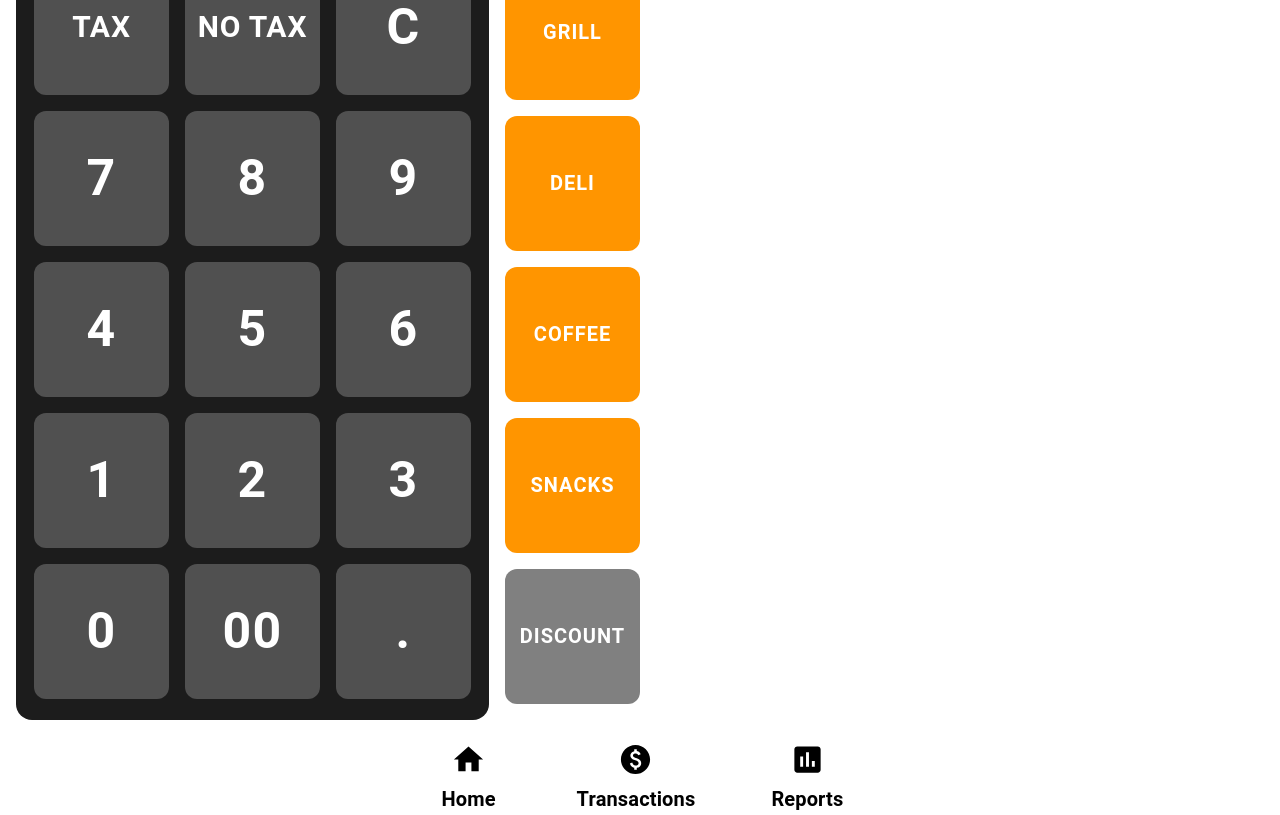
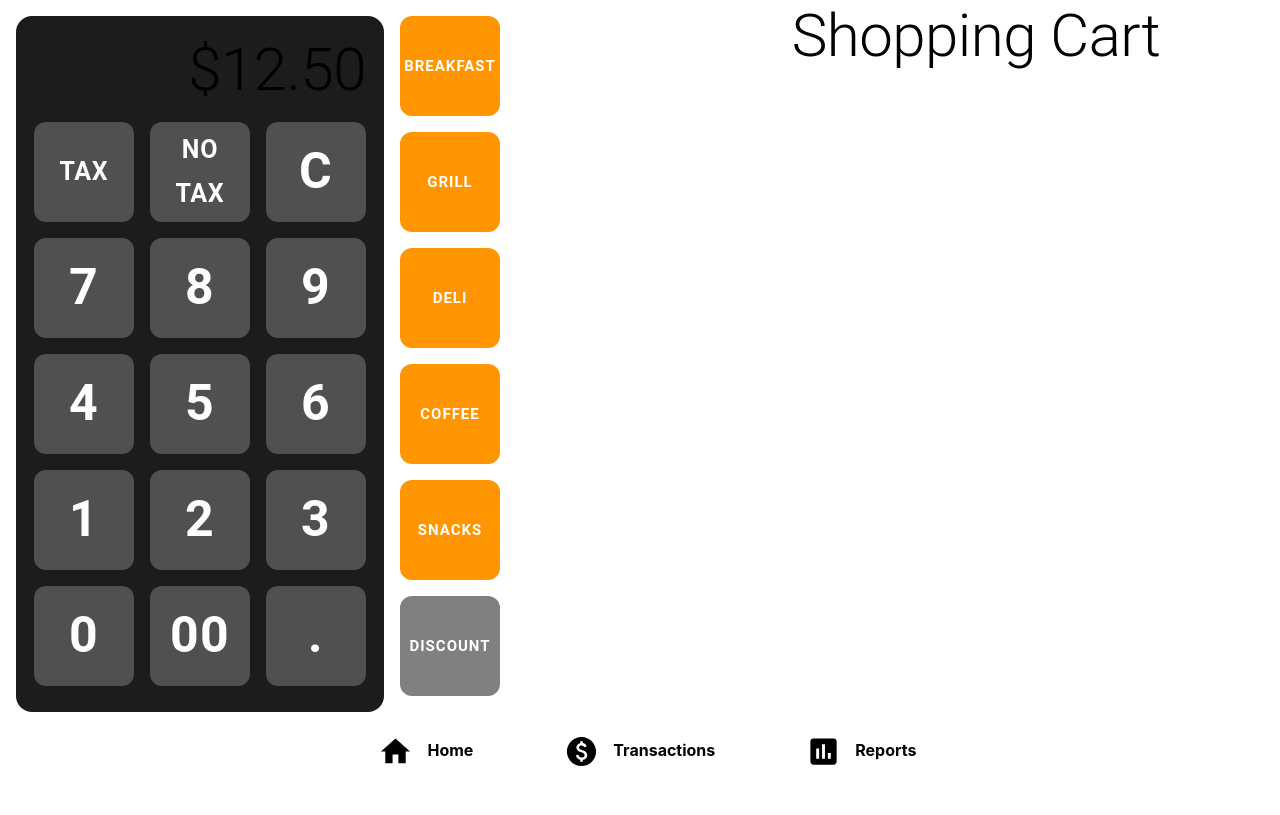
Before and after one commit to MikeB1124/cash-register, a Next.js app: page / in a window 1280 px wide. Shown: the top 815 px of the page. Built offline with nearby package versions, Linux system fonts and the light colour scheme.

Commit message:
fixing resolution

```diff
--- a/comps/home/Calculator.js
+++ b/comps/home/Calculator.js
@@ -10,7 +10,7 @@ function Calculator(){
 
                 <Stack spacing={2} direction="column" style={calculatorContainer}>
                     <Stack spacing={2} direction="row" style={{display:"flex", justifyContent:"right"}}>
-                        <Typography variant="h1">$12.50</Typography>
+                        <Typography variant="h2">$12.50</Typography>
                     </Stack>
 
                     <Stack spacing={2} direction="row">
@@ -62,7 +62,8 @@ function Calculator(){
 export default Calculator
 
 const container = {
-    padding:"16px"
+    padding:"16px",
+    width:"50vw"
 }
 
 const calculatorContainer = {
@@ -72,8 +73,8 @@ const calculatorContainer = {
 }
 
 const calculatorButtons = {
-    height:"135px",
-    width:"135px",
+    height:"100px",
+    width:"100px",
     backgroundColor:"#505050",
     borderRadius:"12px",
     fontWeight:"bold",
@@ -82,33 +83,33 @@ const calculatorButtons = {
 }
 
 const categoryButtons = {
-    height:"135px",
-    width:"135px",
+    height:"100px",
+    width:"100px",
     backgroundColor:"#FF9500",
     borderRadius:"12px",
     fontWeight:"bold",
-    fontSize:"20px",
+    fontSize:"15px",
     letterSpacing:"1px",
     color:"white"
 }
 
 const transactionButtons = {
-    height:"135px",
-    width:"135px",
+    height:"100px",
+    width:"100px",
     backgroundColor:"grey",
     borderRadius:"12px",
     fontWeight:"bold",
-    fontSize:"20px",
+    fontSize:"15px",
     letterSpacing:"1px",
     color:"white"
 }
 
 const taxButtons = {
-    height:"135px",
-    width:"135px",
+    height:"100px",
+    width:"100px",
     backgroundColor:"#505050",
     borderRadius:"12px",
     fontWeight:"bold",
-    fontSize:"30px",
+    fontSize:"25px",
     color:"white"
 }
--- a/comps/home/Footer.js
+++ b/comps/home/Footer.js
@@ -13,15 +13,15 @@ function Footer(){
             <Stack style={{display:"flex", justifyContent:"center", gap:"60px"}} spacing={2} direction="row">
                 <div style={menuItem}>
                     <Button><HomeIcon style={iconStyle}/></Button>
-                    <Typography style={menuLabel} variant="h6">Home</Typography>
+                    <Typography style={menuLabel} variant="h7">Home</Typography>
                 </div>
                 <div style={menuItem}>
                     <Button><PaidIcon style={iconStyle}/></Button>
-                    <Typography style={menuLabel} variant="h6">Transactions</Typography>
+                    <Typography style={menuLabel} variant="h7">Transactions</Typography>
                 </div>
                 <div style={menuItem}>
                     <Button><AssessmentIcon style={iconStyle}/></Button>
-                    <Typography style={menuLabel} variant="h6">Reports</Typography>
+                    <Typography style={menuLabel} variant="h7">Reports</Typography>
                 </div>
             </Stack>
         </div>
@@ -31,7 +31,7 @@ function Footer(){
 export default Footer
 
 const footerContainer = {
-    height:"8vh",
+    height:"7vh",
     width:"100vw",
     backgroundColor:"white"
 }
--- a/comps/home/ShoppingCart.js
+++ b/comps/home/ShoppingCart.js
@@ -14,5 +14,6 @@ function ShoppingCart(){
 export default ShoppingCart
 
 const container = {
-    width:"50vw"
+    width:"50vw",
+    // padding:"16px"
 }
--- a/pages/index.js
+++ b/pages/index.js
@@ -9,14 +9,14 @@ import Stack from '@mui/material/Stack';
 
 export default function Home() {
   return (
-    <div>
+    <div style={{width:"100vw", height:"100vh"}}>
       <div style={homeContainerStyle}>
         <Stack spacing={2} direction="row">
           <Stack spacing={2} direction="column">
-            <Calculator style={{width:"50vw"}}/>
+            <Calculator/>
           </Stack>
           <Stack spacing={2} direction="column">
-            <ShoppingCart style={{width:"50vw"}}/>
+            <ShoppingCart/>
           </Stack>
         </Stack>
       </div>
@@ -30,13 +30,13 @@ export default function Home() {
 
 
 const homeContainerStyle = {
-  height:"92vh",
-  width:"100vw",
-  display:"flex",
-  alignItems:"flex-end"
+  // height:"92vh",
+  // width:"100vw",
+  // display:"flex",
+  // alignItems:"flex-end"
 }
 
 const footerStyle = {
-  height:"8vh",
+  // height:"8vh",
   width:"100vw"
 }
```
